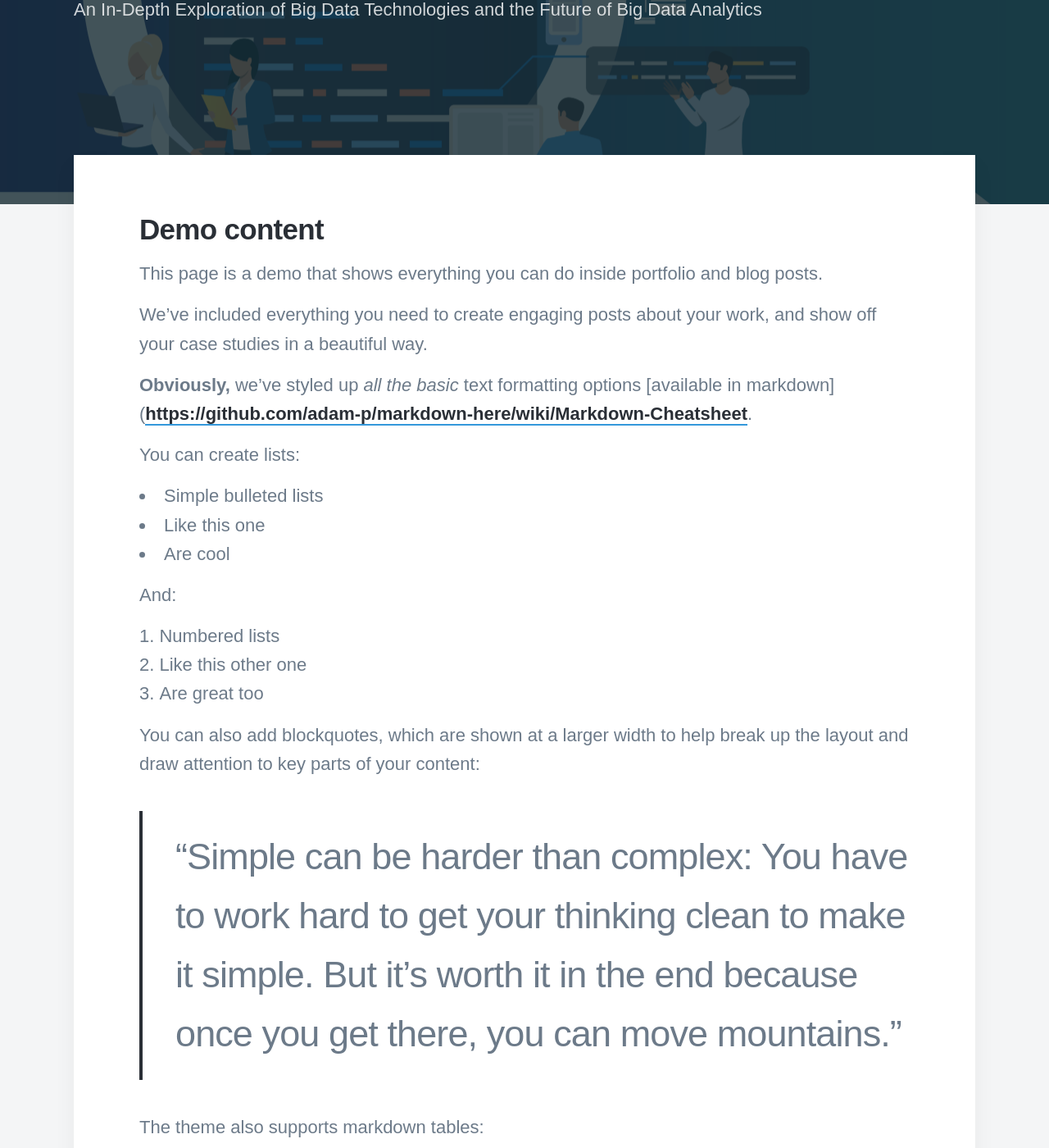
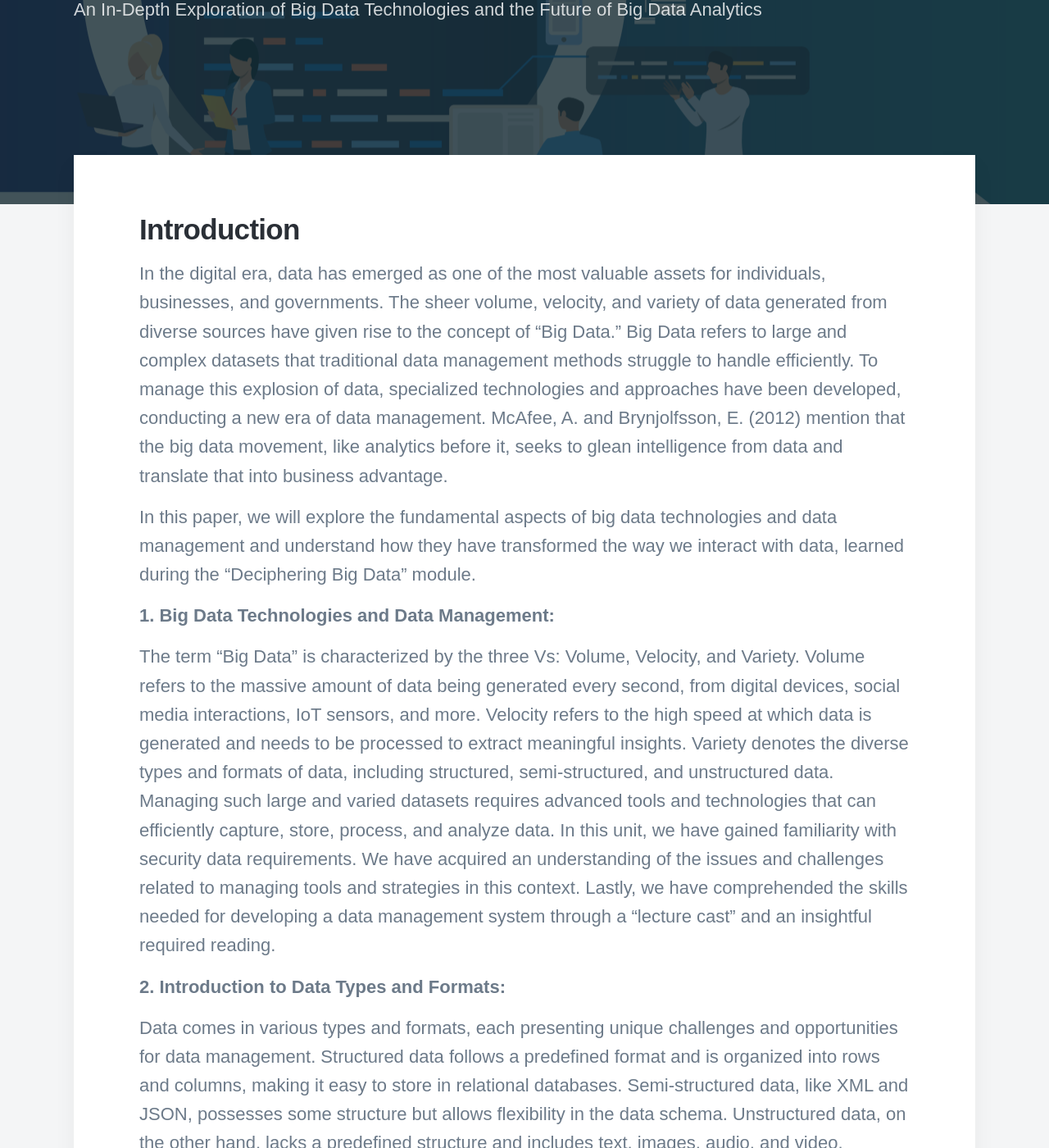
Before and after one commit to DaisyIpatzi/daisyipatzi.github.io, a Jekyll site: the page built from _projects/2023-07-21-dechiphering-big-data-final.md, in a window 1280 px wide and 1400 px high, scrolled down 343 px. Shown: the whole window at 82% size. Built offline with Jekyll 4.4.1, drawn with Linux system fonts in a browser that asks for light colours; nearby versions of some CDN libraries; some web fonts are replaced; some of the changed text lies outside the part shown.

Commit message:
Update 2023-07-21-dechiphering-big-data-final.md

```diff
--- a/_projects/2023-07-21-dechiphering-big-data-final.md
+++ b/_projects/2023-07-21-dechiphering-big-data-final.md
@@ -6,11 +6,65 @@ description: Deciphering Big Data at Essex.
 featured_image: '/images/demo/DBD_1.jpg'
 ---
 
-## Demo content
+## Introduction
 
-This page is a demo that shows everything you can do inside portfolio and blog posts.
+In the digital era, data has emerged as one of the most valuable assets for individuals, businesses, and governments. The sheer volume, velocity, and variety of data generated from diverse sources have given rise to the concept of "Big Data." Big Data refers to large and complex datasets that traditional data management methods struggle to handle efficiently. To manage this explosion of data, specialized technologies and approaches have been developed, conducting a new era of data management. McAfee, A. and Brynjolfsson, E. (2012) mention that the big data movement, like analytics before it, seeks to glean intelligence from data and translate that into business advantage.
 
-We've included everything you need to create engaging posts about your work, and show off your case studies in a beautiful way.
+In this paper, we will explore the fundamental aspects of big data technologies and data management and understand how they have transformed the way we interact with data, learned during the “Deciphering Big Data” module.
+
+**1. Big Data Technologies and Data Management:**
+
+The term "Big Data" is characterized by the three Vs: Volume, Velocity, and Variety. Volume refers to the massive amount of data being generated every second, from digital devices, social media interactions, IoT sensors, and more. Velocity refers to the high speed at which data is generated and needs to be processed to extract meaningful insights. Variety denotes the diverse types and formats of data, including structured, semi-structured, and unstructured data. Managing such large and varied datasets requires advanced tools and technologies that can efficiently capture, store, process, and analyze data. In this unit, we have gained familiarity with security data requirements. We have acquired an understanding of the issues and challenges related to managing tools and strategies in this context. Lastly, we have comprehended the skills needed for developing a data management system through a “lecture cast” and an insightful required reading.
+
+**2. Introduction to Data Types and Formats:**
+
+Data comes in various types and formats, each presenting unique challenges and opportunities for data management. Structured data follows a predefined format and is organized into rows and columns, making it easy to store in relational databases. Semi-structured data, like XML and JSON, possesses some structure but allows flexibility in the data schema. Unstructured data, on the other hand, lacks a predefined structure and includes text, images, audio, and video. Handling these diverse data types requires data management systems capable of accommodating and extracting insights from each format. During the unit two, we were able to differentiate among data formats and representations, we explored and examined data types and formats following the sections in Chapter 3 of the Kazil textbook.
+
+**_Figure 1: Python code that imports XML data_**
+
+![](/images/demo/Figure1_DBD.jpg)
+
+**3. Beautiful modern, minimal theme design.**
+
+Data collection forms the foundation of the big data journey. The sources of data are vast and diverse, including social media platforms, online transactions, healthcare records, and more. In addition to traditional databases, big data storage technologies like data warehouses and data lakes have emerged to cater to the enormous volume of data. Data warehouses provide a structured environment for storing historical data, whereas data lakes store raw and unprocessed data in its native format, enabling data scientists to explore and analyze the data flexibly. Through the literature and “lecture cast” provided, we explored various sources of data, data collection methods, and we evaluated the issues and challenges that come with collection process. Furthermore, using BeautifulSoup Python library, we wrote a web scraping script using the keyword ‘Data Scientist’ and parsed the data into XML or JSON (see Figure 2).
+
+
+Additional to that, during this week, we summarized our findings during the [Collaborative Discussion 1](https://daisyipatzi.github.io/blog/summary-post1-module3).
+
+**4. Beautiful modern, minimal theme design.**
+
+**5. Beautiful modern, minimal theme design.**
+
+**6. Beautiful modern, minimal theme design.**
+
+**7. Beautiful modern, minimal theme design.**
+
+**8. Beautiful modern, minimal theme design.**
+
+**9. Beautiful modern, minimal theme design.**
+
+**10. Beautiful modern, minimal theme design.**
+
+**11. Beautiful modern, minimal theme design.**
+
+**12. Beautiful modern, minimal theme design.**
+
+---
+
+## Reflection
+
+
+
+
+
+
+
+
+
+
+
+
+
 
 **Obviously,** we’ve styled up *all the basic* text formatting options [available in markdown]([https://github.com/adam-p/markdown-here/wiki/Markdown-Cheatsheet](https://github.com/DaisyIpatzi/daisyipatzi.github.io/tree/main/assets/Transport_Wales).
 
```
